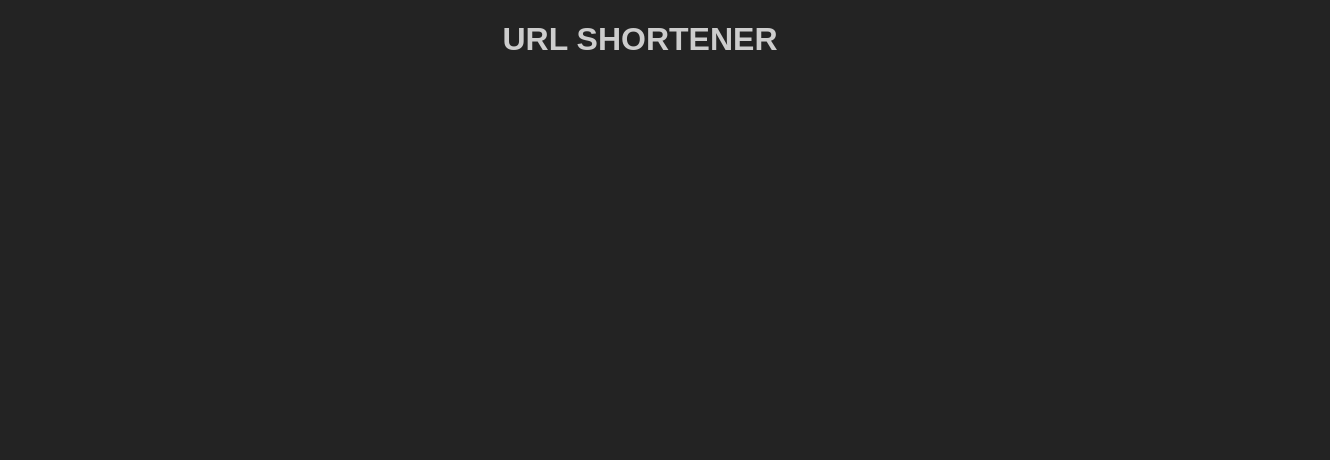
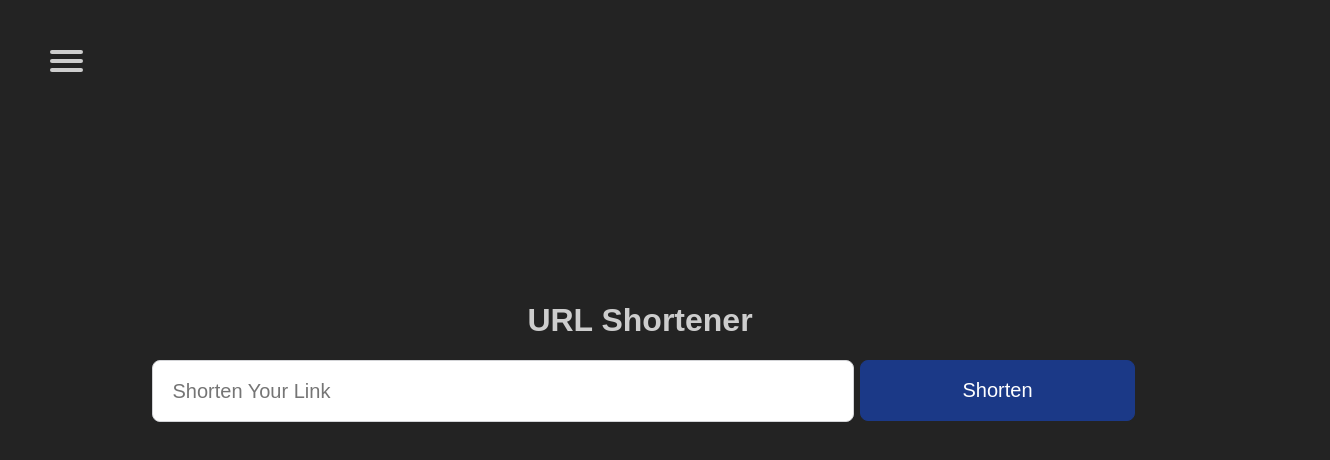
Before and after one commit to jasonhilder/JS_Url_Shortener, a React (Create React App) app in the folder client/: page / in a window 1280 px wide. Shown: the top 460 px of the page, 1330 px wide, since content can reach past the window. Built offline with nearby package versions, Linux system fonts and the light colour scheme; the HTML template or start-up script is replaced by a standard one.

Commit message:
UI components.

```diff
--- a/client/src/App.js
+++ b/client/src/App.js
@@ -1,13 +1,21 @@
-import React from 'react';
+import React, {Fragment} from 'react';
+import { BrowserRouter as Router, Route, Switch } from 'react-router-dom';
+import NavBar from './components/layout/NavBar';
+import Home from './components/pages/Home';
+import About from './components/pages/About';
 import './App.css';
 
 function App() {
   return (
-    <div className="App">
-      <h1>
-        URL SHORTENER
-      </h1>
-    </div>
+    <Router>
+      <Fragment >
+        <NavBar />
+        <Switch>
+          <Route exact path='/' component={Home} />
+          <Route exact path='/about' component={About} />
+        </Switch>
+      </Fragment>
+    </Router>
   );
 }
 
--- /dev/null
+++ b/client/src/components/layout/LinkItem.js
@@ -0,0 +1,36 @@
+import React from 'react';
+
+const LinkItem = (link) => {
+
+    // Copy link Button
+    const copyLink = (e) => {
+        e.preventDefault();
+        const link = document.getElementById('short-link');
+        const textArea = document.createElement('textarea');
+        textArea.value = link.innerText;
+        document.body.appendChild(textArea);
+        textArea.select();
+        document.execCommand('Copy');
+        textArea.remove();
+    }
+
+    return (
+        <div className='container'>
+            <h4>Converted Links</h4>
+            <ul className='convertedLinks'>
+                <li className='link'>
+                    <span className='longLink'>
+                        {link}
+                    </span>
+                    <br />
+                    <span>
+                        <span className='shortLink' id='short-link'>shortUrl</span>
+                        <span className='copy'><button className='btn' onClick={copyLink}>Copy</button></span>
+                    </span>
+                </li>
+            </ul>
+        </div>
+    )
+}
+
+export default LinkItem;
--- /dev/null
+++ b/client/src/components/layout/NavBar.js
@@ -0,0 +1,28 @@
+import React from 'react';
+import {Link} from 'react-router-dom';
+
+const NavBar = () => {
+
+    const hideMenu = () => {
+        document.getElementById('checkbox').checked = false;
+    }
+
+    return (
+        <nav role='navigation'>
+        <div id='menuToggle'>
+            <input id='checkbox' type='checkbox' />
+            <span></span>
+            <span></span>
+            <span></span>
+
+            <ul id='menu'>
+            <li onClick={hideMenu}><Link to='/'>Home</Link></li>
+            <li onClick={hideMenu}><Link to='/about'>About</Link></li>
+            <a href='https://github.com/JSONhilder/JS_Url_Shortener' target='_blank' rel="noopener noreferrer"><li onClick={hideMenu}>Git Repo</li></a>
+            </ul>
+        </div>
+        </nav>
+    )
+}
+
+export default NavBar;
--- /dev/null
+++ b/client/src/components/pages/About.js
@@ -0,0 +1,17 @@
+import React from 'react';
+
+const About = () => {
+    return (
+        <div className='container'>
+            <h1>About This App</h1>
+            <p>
+                This is a full stack react app for shortening Urls.
+            </p>
+            <p>
+                <strong>Version: </strong> 1.0.0
+            </p>
+        </div>
+    )
+};
+
+export default About;
--- /dev/null
+++ b/client/src/components/pages/Home.js
@@ -0,0 +1,80 @@
+import React, { Fragment, useState, useEffect } from 'react';
+import LinkItem from '../layout/LinkItem';
+import axios from 'axios';
+
+const Home = () => {
+    // Create Component State
+    const [ state, setState ] = useState({
+        searchBar: null,
+        longUrl: null,
+        shortUrl: null,
+        shortUrls: null,
+        hash: null
+    });
+
+    // Checks local storage on load
+    useEffect(() => {
+        if(localStorage.getItem('Converted-Links') !== null) {
+            let list = JSON.parse(localStorage.getItem('Converted-Links'));
+            setState({ ...state, longUrl: Object.values(list[0])[0], shortUrl: Object.values(list[0])[1], shortUrls: list})
+            console.log(Object.values(list[0])[1]);
+        }
+        // eslint-disable-next-line
+    }, []);
+
+    const onChange = (e) => {
+        e.preventDefault();
+        setState({...state, [e.target.name]:e.target.value })
+    }
+
+    const onSubmit = async (e) => {
+        e.preventDefault();
+        const config = {
+            headers: {
+                'Content-Type': 'application/json'
+            }
+        };
+        const res = await axios.post('/api/short', {longUrl: state.searchBar}, config);
+        const short_url = 'http://localhost:8080/'+res.data.hashedUrl
+
+        //Store to localstorage, It overwrites on each store so we check first and create an array
+        let existingEntries = JSON.parse(localStorage.getItem('Converted-Links'));
+        if (existingEntries === null) existingEntries = [];
+        // Create our new entry and append to array
+        const entry = { longUrl: state.searchBar, shortUrl: short_url };
+        existingEntries.push(entry);
+        // Store new array
+        localStorage.setItem('Converted-Links', JSON.stringify(existingEntries));
+
+        // Set the response to state
+        setState({ ...state, hash: res.data.hashedUrl, longUrl: state.searchBar  , shortUrl: short_url, shortUrls: existingEntries });
+
+    };
+
+    return (
+        <Fragment>
+        <div className='container'>
+            <div className='homeHeader'>
+                <h1> URL Shortener </h1>
+            </div>
+        </div>
+        <div className='container'>
+            <div>
+                <form onSubmit={onSubmit}>
+                    <input  className='searchBar' name='searchBar' type='text' placeholder='Shorten Your Link' onChange={onChange}/>
+                    <input className='btn btn-lg shortenButton' type='submit' value='Shorten' />
+                </form>
+            </div>
+        </div>
+
+        {/* Need to dynamically load a input bar with the short url if the state has a hashedUrl & Possibly store to local storage & add transitions */}
+            {state.shortUrls !== null && (
+                state.shortUrls.map((link) => (
+                    <LinkItem link={link} />
+                ))
+            )}
+        </Fragment>
+    )
+};
+
+export default Home;
```
